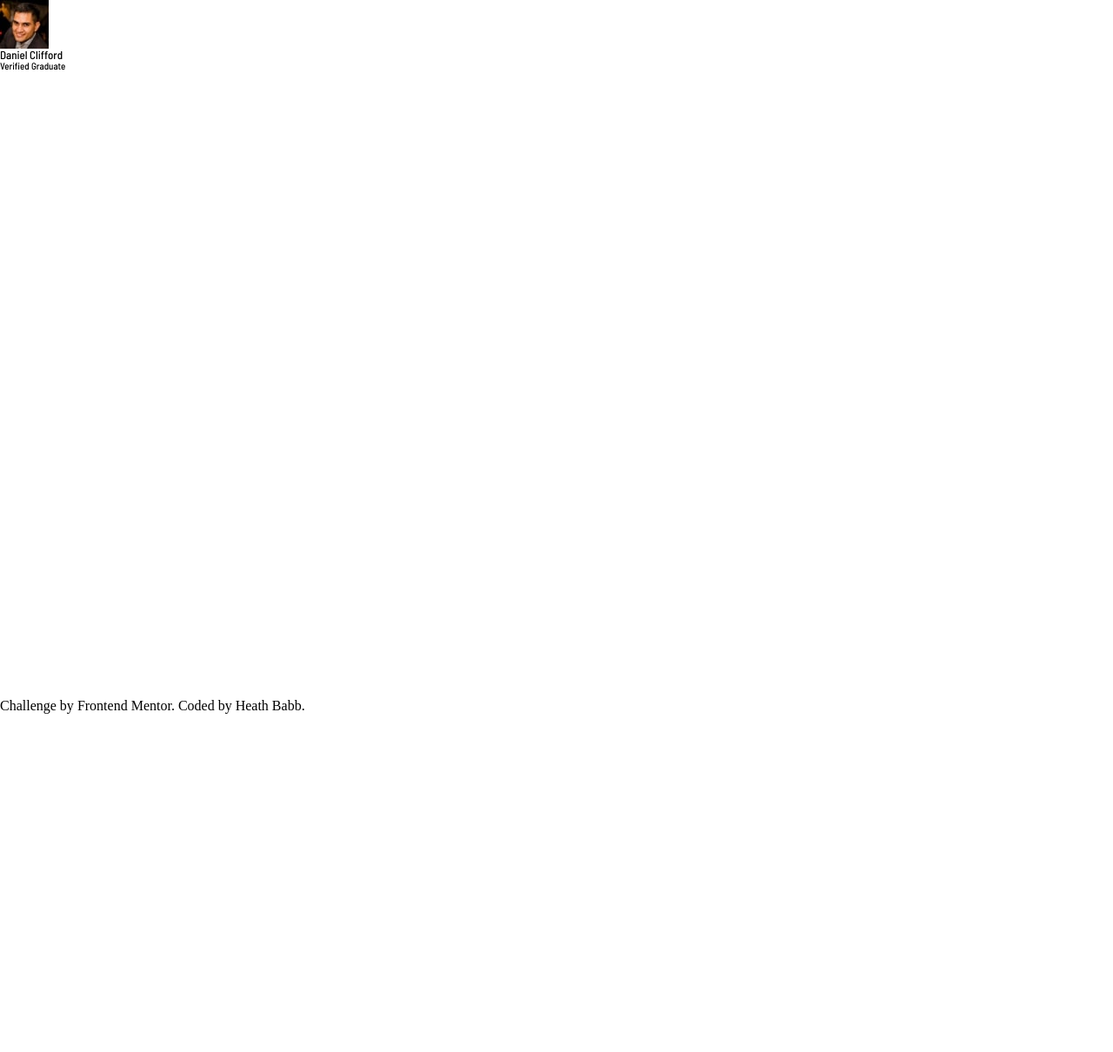
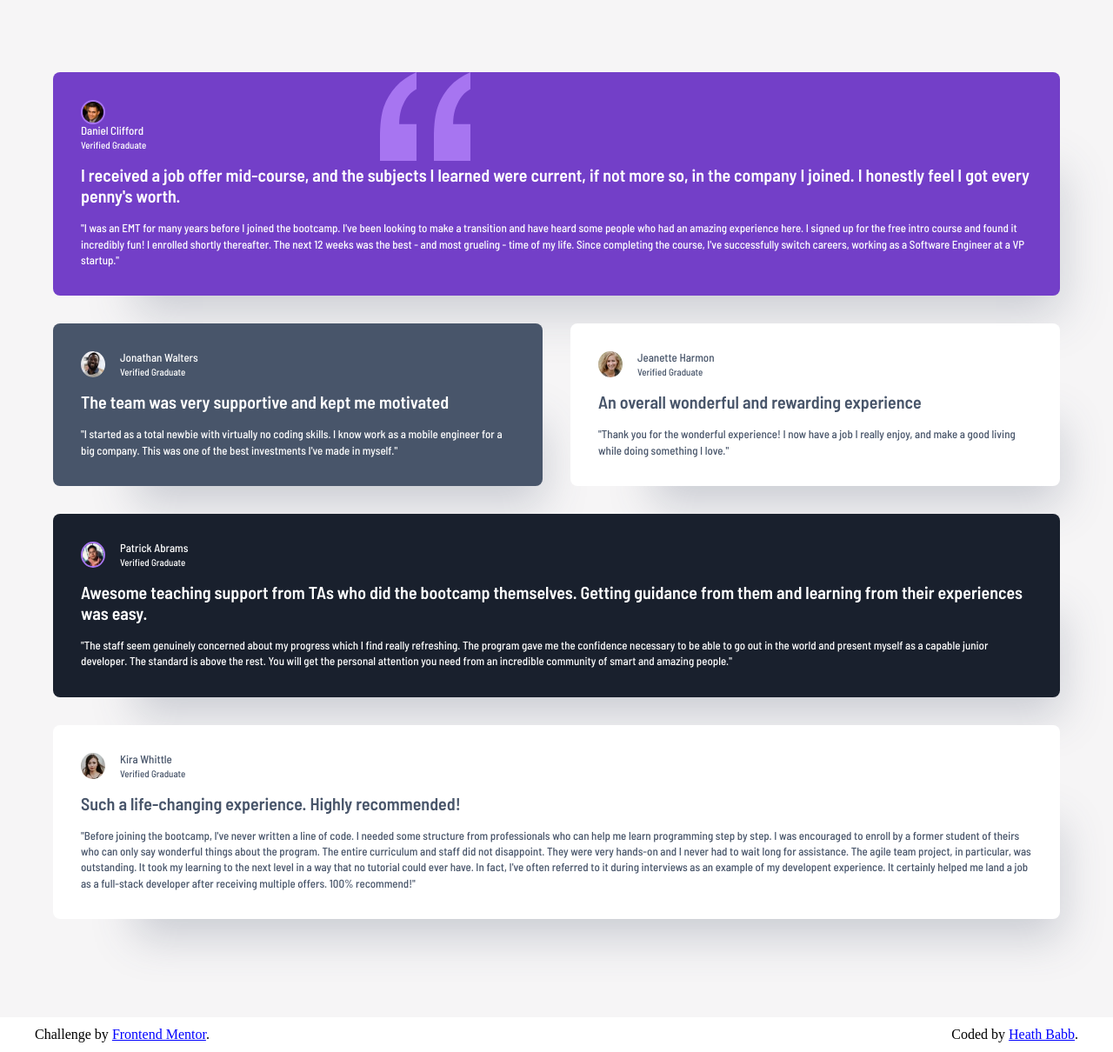
Before and after one commit to hbabb/frontend-mentor-projects, a website: page 07-testimonials-grid/index.html in a window 1280 px wide. Shown: the whole page at 87% size. Before the commit the page ends 824 px from the top, so only its background shows below. Drawn offline with Linux system fonts and the light colour scheme.

Commit message:
✨ Update testimonials section with new content and improve layout styles

```diff
--- a/07-testimonials-grid/css/global/reset.css
+++ b/07-testimonials-grid/css/global/reset.css
@@ -7,6 +7,11 @@
   box-sizing: border-box;
   margin: 0;
   padding: 0;
+}
+
+/* Set the base font size */
+html {
+  font-size: 16px;
 }
 
 /* 2. Remove default body margin and set line-height */
@@ -46,7 +51,8 @@ h6 {
 }
 
 p {
-  text-wrap: pretty;
+  overflow-wrap: break-word;
+  text-wrap: stable;
 }
 
 /* 6. Media elements */
--- a/07-testimonials-grid/css/global/variables.css
+++ b/07-testimonials-grid/css/global/variables.css
@@ -1,22 +1,22 @@
 @import url("/07-testimonials-grid/css/global/fonts.css");
 
 :root {
-  --c-black: oklch(18.22% 0.00002 271.152);
-  --c-darkBlue: oklch(24.294% 0.02708 262.553);
-  --c-white: oklch(100% 0.00011 271.152);
-  --c-grey-100: oklch(93.59% 0.00639 255.741);
-  --c-grey-200: oklch(85.452% 0.0001 271.152);
-  --c-grey-400: oklch(53.569% 0.02766 270.067);
-  --c-grey-500: oklch(44.675% 0.03841 259.945);
-  --c-purple-50: oklch(93.404% 0.03747 300.772);
-  --c-purple-300: oklch(66.713% 0.18104 300.153);
-  --c-purple-500: oklch(50.71% 0.20064 295.792);
-  --space-500: 2.5rem;
-  --space-400: 2rem;
-  --space-300: 1.5rem;
-  --space-200: 1rem;
-  --space-100: 0.5rem;
-  --space-50: 0.25rem;
+  --c-black: oklch(18.22% 0.00002 271.152); /*#121212*/
+  --c-darkBlue: oklch(24.294% 0.02708 262.553); /*#19202d*/
+  --c-white: oklch(100% 0.00011 271.152); /*#ffffff*/
+  --c-grey-100: oklch(93.59% 0.00639 255.741); /*#e7eaee*/
+  --c-grey-200: oklch(85.452% 0.0001 271.152); /*#cfcfcf*/
+  --c-grey-400: oklch(53.569% 0.02766 270.067); /*#676d7e*/
+  --c-grey-500: oklch(44.675% 0.03841 259.945); /*#48556a*/
+  --c-purple-50: oklch(93.404% 0.03747 300.772); /*#ede4ff*/
+  --c-purple-300: oklch(66.713% 0.18104 300.153); /*#a775f1*/
+  --c-purple-500: oklch(50.71% 0.20064 295.792); /*#733fc8*/
+  --space-500: 2.5rem; /*40px*/
+  --space-400: 2rem; /*32px*/
+  --space-300: 1.5rem; /*24px*/
+  --space-200: 1rem; /*16px*/
+  --space-100: 0.5rem; /*8px*/
+  --space-50: 0.25rem; /*4px*/
 }
 
 .text-preset-1 {
--- a/07-testimonials-grid/css/style.css
+++ b/07-testimonials-grid/css/style.css
@@ -2,7 +2,167 @@
 @import url("/07-testimonials-grid/css/global/variables.css");
 @import url("/07-testimonials-grid/css/global/fonts.css");
 
-main {
+body {
   height: 100dvh;
   width: 100%;
 }
+
+main {
+  padding: var(--space-400, 4.5625rem) var(--space-200, 2.1875rem);
+  display: flex;
+  flex-direction: column;
+  justify-content: safe center;
+  align-items: center;
+  background: oklch(97.12% 0.00176 322.66);
+}
+
+section {
+  display: flex;
+  flex-direction: column;
+  gap: var(--space-400, 2rem);
+}
+
+article {
+  display: flex;
+  flex-direction: column;
+  padding: var(--space-400, 2rem);
+  justify-content: center;
+  align-items: flex-start;
+  gap: var(--space-200, 1rem);
+  align-self: stretch;
+  border-radius: var(--space-100, 0.5rem);
+  box-shadow: 3rem 4.25rem 3.125rem -2.9375rem rgba(72, 85, 106, 0.25);
+  z-index: 0;
+}
+
+p {
+  align-self: stretch;
+  width: 100%;
+}
+
+.card-1 {
+  background: var(--c-purple-500, #733fc8);
+  color: var(--c-white, #fff);
+}
+
+.card-2 {
+  background: var(--c-grey-500, #48556a);
+  color: var(--c-white, #fff);
+}
+
+.card-3,
+.card-5 {
+  background: var(--c-white, #fff);
+  color: var(--c-grey-500, #48556a);
+}
+
+.card-4 {
+  background: var(--c-darkBlue, #19202d);
+  color: var(--c-white, #fff);
+}
+
+.avatar {
+  width: 1.75rem;
+  height: auto;
+  border-radius: 100%;
+}
+
+.avatar-border {
+  border: 0.125rem solid var(--c-purple-300);
+}
+
+.card__header {
+  display: flex;
+  flex-direction: row;
+  gap: 1.0625rem;
+}
+
+.header__text {
+  display: flex;
+  flex-direction: column;
+  gap: var(--space-50, 0.25rem);
+}
+
+.quotation {
+  display: none;
+}
+
+.attribution {
+  width: 100%;
+  margin-top: auto;
+  padding: var(--space-100);
+  text-align: center;
+  display: flex;
+  flex-direction: column;
+  align-items: center;
+}
+
+.attribution .link {
+  color: blue;
+  text-decoration: underline;
+}
+
+.attribution .link:hover {
+  color: blueviolet;
+  cursor: pointer;
+}
+
+.attribution .link:visited {
+  color: purple;
+}
+
+@media (min-width: 768px) {
+  main {
+    padding: 5.1875rem 3.8125rem 7.0625rem;
+  }
+
+  section {
+    display: grid;
+    grid-template-columns: repeat(2, 1fr);
+  }
+
+  .card-1,
+  .card-4,
+  .card-5 {
+    grid-column: span 2;
+  }
+
+  .attribution {
+    flex-direction: row;
+    justify-content: space-between;
+    padding-inline: var(--space-500);
+  }
+
+  .card-1 {
+    position: relative;
+  }
+
+  .quotation {
+    display: block;
+    position: absolute;
+    left: 23.5rem;
+    top: 0;
+    z-index: -1;
+  }
+}
+
+@media (min-width: 1440px) {
+  main {
+    padding: 14.3125rem 10.0625rem 13.625rem;
+  }
+
+  section {
+    display: grid;
+    grid-template-columns: repeat(4, 1fr);
+  }
+
+  .card-1,
+  .card-4 {
+    grid-column: span 2;
+  }
+
+  .card-5 {
+    grid-column: 4;
+    grid-row: 1 / 3;
+  }
+}
--- a/07-testimonials-grid/index.html
+++ b/07-testimonials-grid/index.html
@@ -3,85 +3,154 @@
   <head>
     <meta charset="UTF-8" />
     <meta name="viewport" content="width=device-width, initial-scale=1.0" />
-    <!-- displays site properly based on user's device -->
-
-    <link rel="icon" type="image/png" sizes="32x32" href="./images/favicon-32x32.png" />
+    <link rel="icon" type="image/png" sizes="32x32" href="/07-testimonials-grid/assets/images/favicon-32x32.png" />
     <link rel="stylesheet" href="/07-testimonials-grid/css/style.css" />
     <title>Frontend Mentor | [Challenge Name Here]</title>
   </head>
   <body>
     <main>
       <section>
-        <article>
-          <div>
+        <article class="card-1">
+          <div class="card__header">
+            <div class="avatar-group">
+              <img
+                src="/07-testimonials-grid/assets/images/image-daniel.jpg"
+                alt="Daniel Avatar"
+                width="56"
+                height="56"
+                class="avatar avatar-border"
+              />
+              <div class="header__text">
+                <h1 class="text-preset-2">Daniel Clifford</h1>
+                <h2 class="text-preset-4">Verified Graduate</h2>
+              </div>
+            </div>
             <img
-              src="/07-testimonials-grid/assets/images/image-daniel.jpg"
-              alt="Daniel Avatar"
+              src="/07-testimonials-grid/assets/images/bg-pattern-quotation.svg"
+              alt=""
+              width="104"
+              height="102"
+              class="quotation"
+            />
+          </div>
+          <p class="text-preset-1">
+            I received a job offer mid-course, and the subjects I learned were current, if not more so, in the company I
+            joined. I honestly feel I got every penny's worth.
+          </p>
+          <p class="text-preset-3">
+            "I was an EMT for many years before I joined the bootcamp. I've been looking to make a transition and have
+            heard some people who had an amazing experience here. I signed up for the free intro course and found it
+            incredibly fun! I enrolled shortly thereafter. The next 12 weeks was the best - and most grueling - time of
+            my life. Since completing the course, I've successfully switch careers, working as a Software Engineer at a
+            VP startup."
+          </p>
+        </article>
+
+        <article class="card-2">
+          <div class="card__header">
+            <img
+              src="/07-testimonials-grid/assets/images/image-jonathan.jpg"
+              alt="Jonathan Avatar"
               width="56"
               height="56"
+              class="avatar"
             />
-            <h1 class="text-preset-2">Daniel Clifford</h1>
-            <h2 class="text-preset-4">Verified Graduate</h2>
+            <div class="header__text">
+              <h1 class="text-preset-2">Jonathan Walters</h1>
+              <h2 class="text-preset-4">Verified Graduate</h2>
+            </div>
           </div>
+          <p class="text-preset-1">The team was very supportive and kept me motivated</p>
+          <p class="text-preset-3">
+            "I started as a total newbie with virtually no coding skills. I know work as a mobile engineer for a big
+            company. This was one of the best investments I've made in myself."
+          </p>
+        </article>
+
+        <article class="card-3">
+          <div class="card__header">
+            <img
+              src="/07-testimonials-grid/assets/images/image-jeanette.jpg"
+              alt="Jeanette Avatar"
+              width="56"
+              height="56"
+              class="avatar"
+            />
+            <div class="header__text">
+              <h1 class="text-preset-2">Jeanette Harmon</h1>
+              <h2 class="text-preset-4">Verified Graduate</h2>
+            </div>
+          </div>
+          <p class="text-preset-1">An overall wonderful and rewarding experience</p>
+          <p class="text-preset-3">
+            "Thank you for the wonderful experience! I now have a job I really enjoy, and make a good living while doing
+            something I love."
+          </p>
+        </article>
+
+        <article class="card-4">
+          <div class="card__header">
+            <img
+              src="/07-testimonials-grid/assets/images/image-patrick.jpg"
+              alt="Patrick Avatar"
+              width="56"
+              height="56"
+              class="avatar avatar-border"
+            />
+            <div class="header__text">
+              <h1 class="text-preset-2">Patrick Abrams</h1>
+              <h2 class="text-preset-4">Verified Graduate</h2>
+            </div>
+          </div>
+          <p class="text-preset-1">
+            Awesome teaching support from TAs who did the bootcamp themselves. Getting guidance from them and learning
+            from their experiences was easy.
+          </p>
+          <p class="text-preset-3">
+            "The staff seem genuinely concerned about my progress which I find really refreshing. The program gave me
+            the confidence necessary to be able to go out in the world and present myself as a capable junior developer.
+            The standard is above the rest. You will get the personal attention you need from an incredible community of
+            smart and amazing people."
+          </p>
+        </article>
+
+        <article class="card-5">
+          <div class="card__header">
+            <img
+              src="/07-testimonials-grid/assets/images/image-kira.jpg"
+              alt="Kira Avatar"
+              width="56"
+              height="56"
+              class="avatar"
+            />
+            <div class="header__text">
+              <h1 class="text-preset-2">Kira Whittle</h1>
+              <h2 class="text-preset-4">Verified Graduate</h2>
+            </div>
+          </div>
+          <p class="text-preset-1">Such a life-changing experience. Highly recommended!</p>
+          <p class="text-preset-3">
+            "Before joining the bootcamp, I've never written a line of code. I needed some structure from professionals
+            who can help me learn programming step by step. I was encouraged to enroll by a former student of theirs who
+            can only say wonderful things about the program. The entire curriculum and staff did not disappoint. They
+            were very hands-on and I never had to wait long for assistance. The agile team project, in particular, was
+            outstanding. It took my learning to the next level in a way that no tutorial could ever have. In fact, I've
+            often referred to it during interviews as an example of my developent experience. It certainly helped me
+            land a job as a full-stack developer after receiving multiple offers. 100% recommend!"
+          </p>
         </article>
       </section>
     </main>
-    <!-- Daniel Clifford
-  Verified Graduate
 
-  I received a job offer mid-course, and the subjects I learned were current, if not more so,
-  in the company I joined. I honestly feel I got every penny’s worth.
-
-  “ I was an EMT for many years before I joined the bootcamp. I’ve been looking to make a
-  transition and have heard some people who had an amazing experience here. I signed up
-  for the free intro course and found it incredibly fun! I enrolled shortly thereafter.
-  The next 12 weeks was the best - and most grueling - time of my life. Since completing
-  the course, I’ve successfully switched careers, working as a Software Engineer at a VR startup. ”
-
-  Jonathan Walters
-  Verified Graduate
-
-  The team was very supportive and kept me motivated
-
-  “ I started as a total newbie with virtually no coding skills. I now work as a mobile engineer
-  for a big company. This was one of the best investments I’ve made in myself. ”
-
-  Jeanette Harmon
-  Verified Graduate
-
-  An overall wonderful and rewarding experience
-
-  “ Thank you for the wonderful experience! I now have a job I really enjoy, and make a good living
-  while doing something I love. ”
-
-  Patrick Abrams
-  Verified Graduate
-
-  Awesome teaching support from TAs who did the bootcamp themselves. Getting guidance from them and
-  learning from their experiences was easy.
-
-  “ The staff seem genuinely concerned about my progress which I find really refreshing. The program
-  gave me the confidence necessary to be able to go out in the world and present myself as a capable
-  junior developer. The standard is above the rest. You will get the personal attention you need from
-  an incredible community of smart and amazing people. ”
-
-  Kira Whittle
-  Verified Graduate
-
-  Such a life-changing experience. Highly recommended!
-
-  “ Before joining the bootcamp, I’ve never written a line of code. I needed some structure from
-  professionals who can help me learn programming step by step. I was encouraged to enroll by a former
-  student of theirs who can only say wonderful things about the program. The entire curriculum and staff
-  did not disappoint. They were very hands-on and I never had to wait long for assistance. The agile team
-  project, in particular, was outstanding. It took my learning to the next level in a way that no tutorial
-  could ever have. In fact, I’ve often referred to it during interviews as an example of my developent
-  experience. It certainly helped me land a job as a full-stack developer after receiving multiple offers.
-  100% recommend! ” -->
-
-    <div class="attribution">
-      Challenge by <a href="https://www.frontendmentor.io?ref=challenge" target="_blank">Frontend Mentor</a>. Coded by
-      <a href="#">Heath Babb</a>.
-    </div>
+    <footer class="attribution">
+      <div>
+        Challenge by
+        <a href="https://www.frontendmentor.io?ref=challenge" target="_blank" class="link">Frontend Mentor</a>.
+      </div>
+      <div>
+        Coded by
+        <a href="https://github.com/hbabb" target="_blank" class="link">Heath Babb</a>.
+      </div>
+    </footer>
   </body>
 </html>
```
